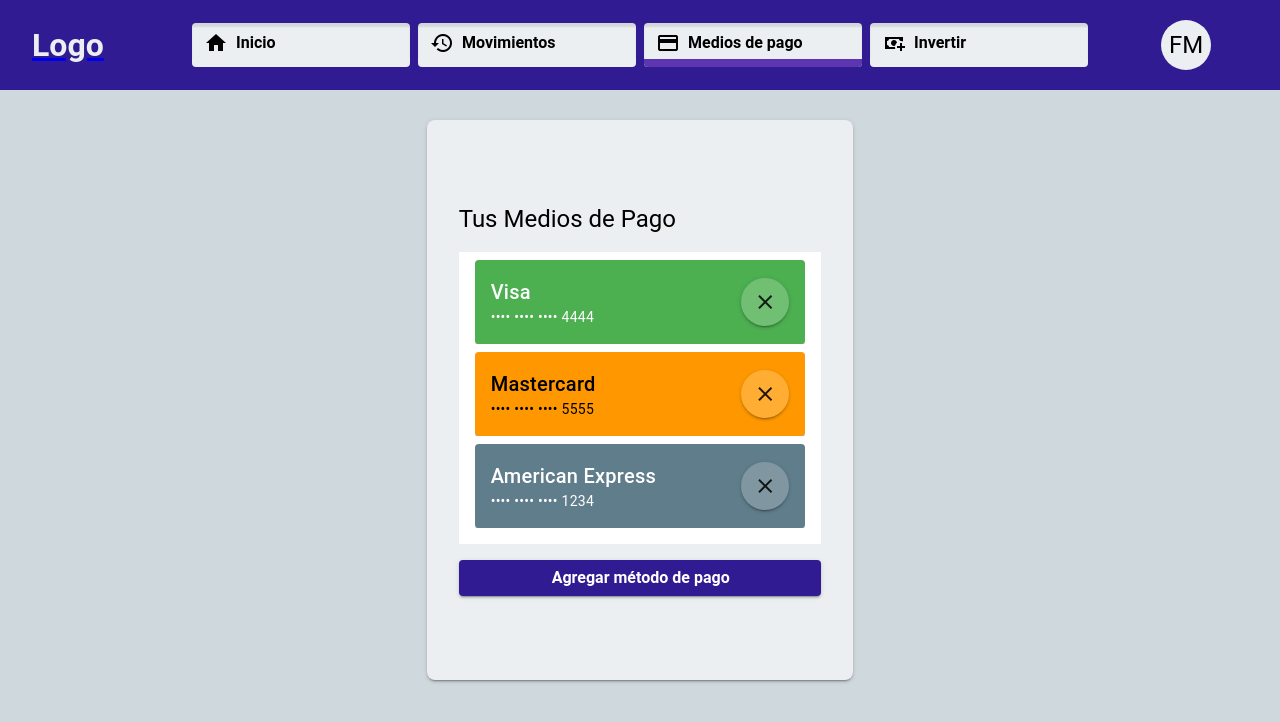
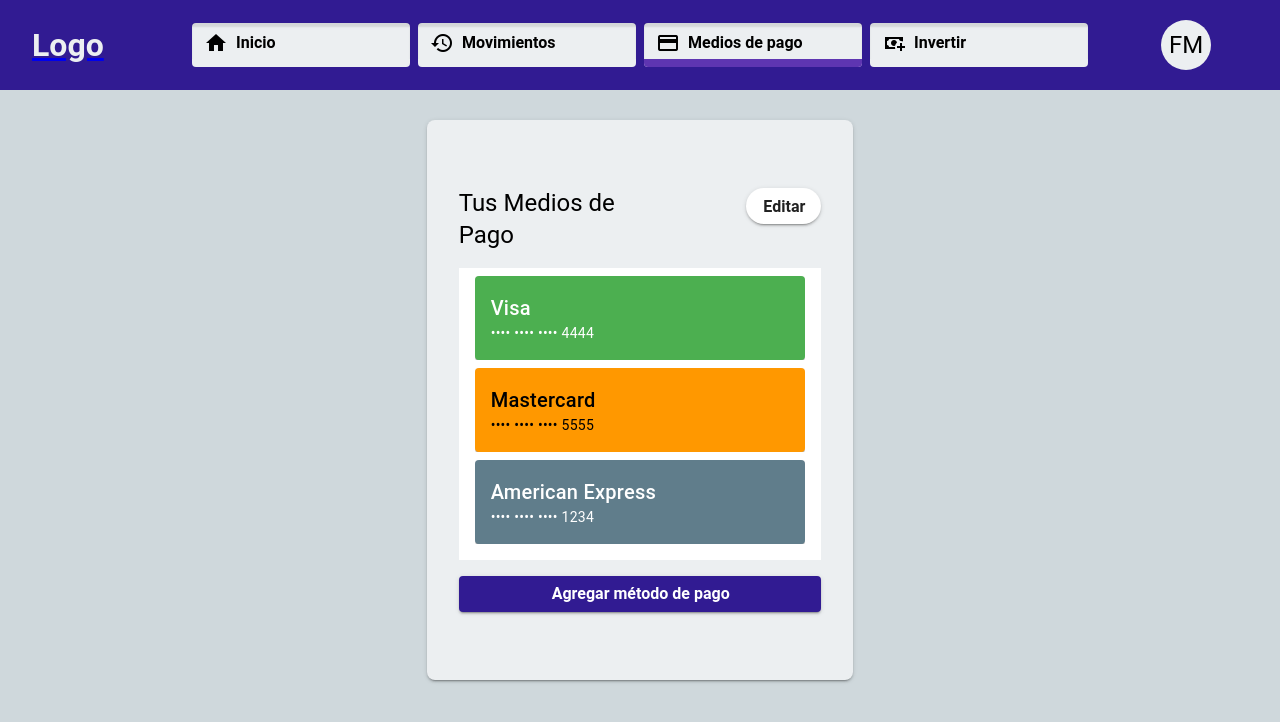
Before and after one commit to jicanta/HCI-Web, a Vue app in the folder HCI-Web/: page /payment-methods in a window 1280 px wide. Shown: the top 722 px of the page. Built offline with nearby package versions, Linux system fonts and the light colour scheme.

Commit message:
editar tarjetas

```diff
--- a/HCI-Web/src/pages/PaymentMethodsPage.vue
+++ b/HCI-Web/src/pages/PaymentMethodsPage.vue
@@ -6,6 +6,7 @@
 import Section from '@/components/Section.vue';
 import ButtonsNavBarWithBack from '@/components/ButtonsNavBarWithBack.vue';
 import { usePaymentMethodsStore } from '@/stores/paymentMethodsStore';
+import { ref } from 'vue';
 
 const router = useRouter();
 const paymentMethodsStore = usePaymentMethodsStore();
@@ -24,6 +25,7 @@
   {text: "Medios de pago", icon: "mdi-credit-card-outline", selected: true, route: "/payment-methods"},
   {text: "Invertir", icon: "mdi-cash-plus", selected: false, route: "/invest"}
 ]
+const editState = ref(false);
 </script>
 
 
@@ -35,7 +37,21 @@
       <AppDivision class="ma-4" cols="12" sm="10" md="10" lg="4">
         <Section class="ma-3">
           <v-container class="inside-section">
-            <h2 class="text-h5 mb-4">Tus Medios de Pago</h2>
+            <V-row>
+              <v-col cols="7">
+                <h2 class="text-h5 mb-4">Tus Medios de Pago</h2>
+              </v-col>
+              <v-col cols="5">
+                <div class="d-flex justify-end">
+                  <v-btn
+                    class="rounded-xl"
+                    @click="editState = !editState"
+                  >
+                  {{ editState ? 'Cancelar' : 'Editar' }}
+                  </v-btn>
+                </div>
+              </v-col>
+            </V-row>
             <v-list>
               <v-list-item v-for="card in paymentMethodsStore.paymentMethods" :key="card.id" class="mb-2">
                 <v-card width="100%" :color="card.color" dark>
@@ -45,6 +61,7 @@
                       <div>•••• •••• •••• {{ card.lastFour }}</div>
                     </div>
                     <v-btn
+                      v-if="editState"
                       icon
                       small
                       @click="removePaymentMethod(card.id)"
```
